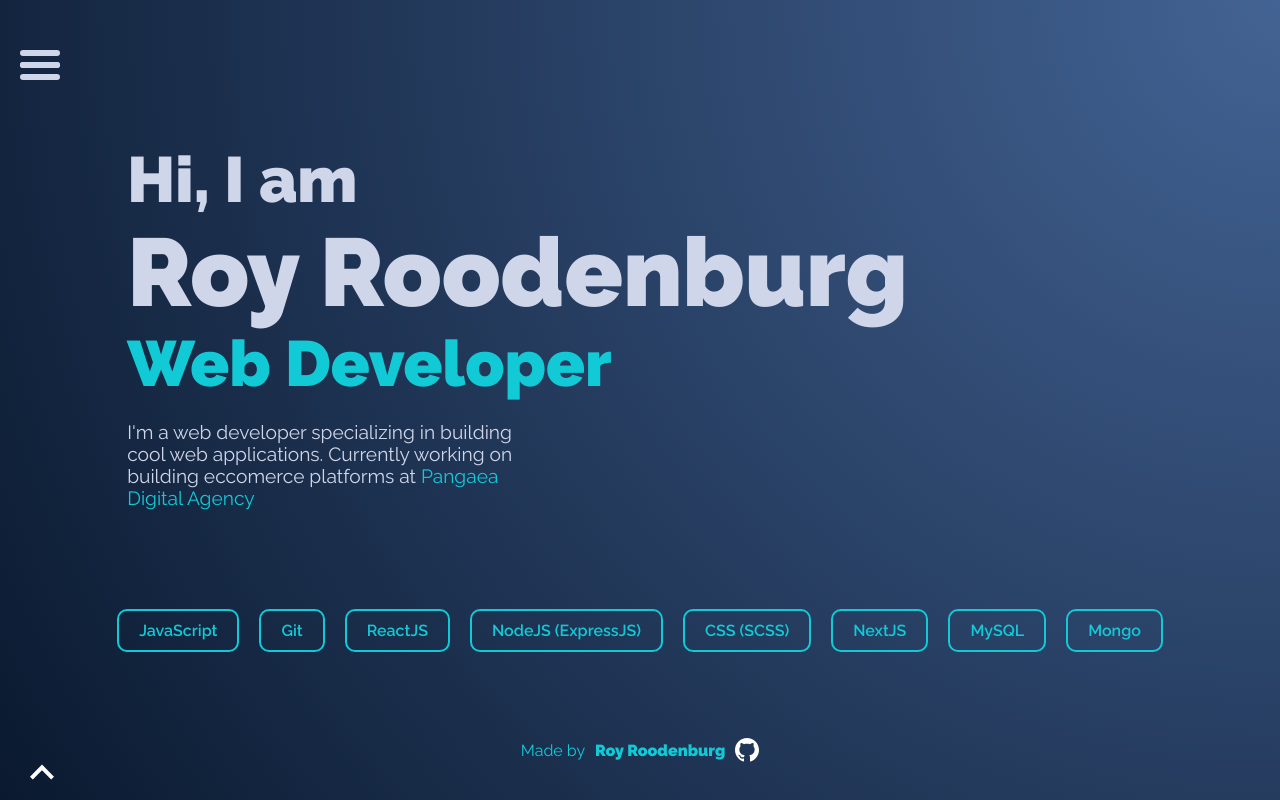
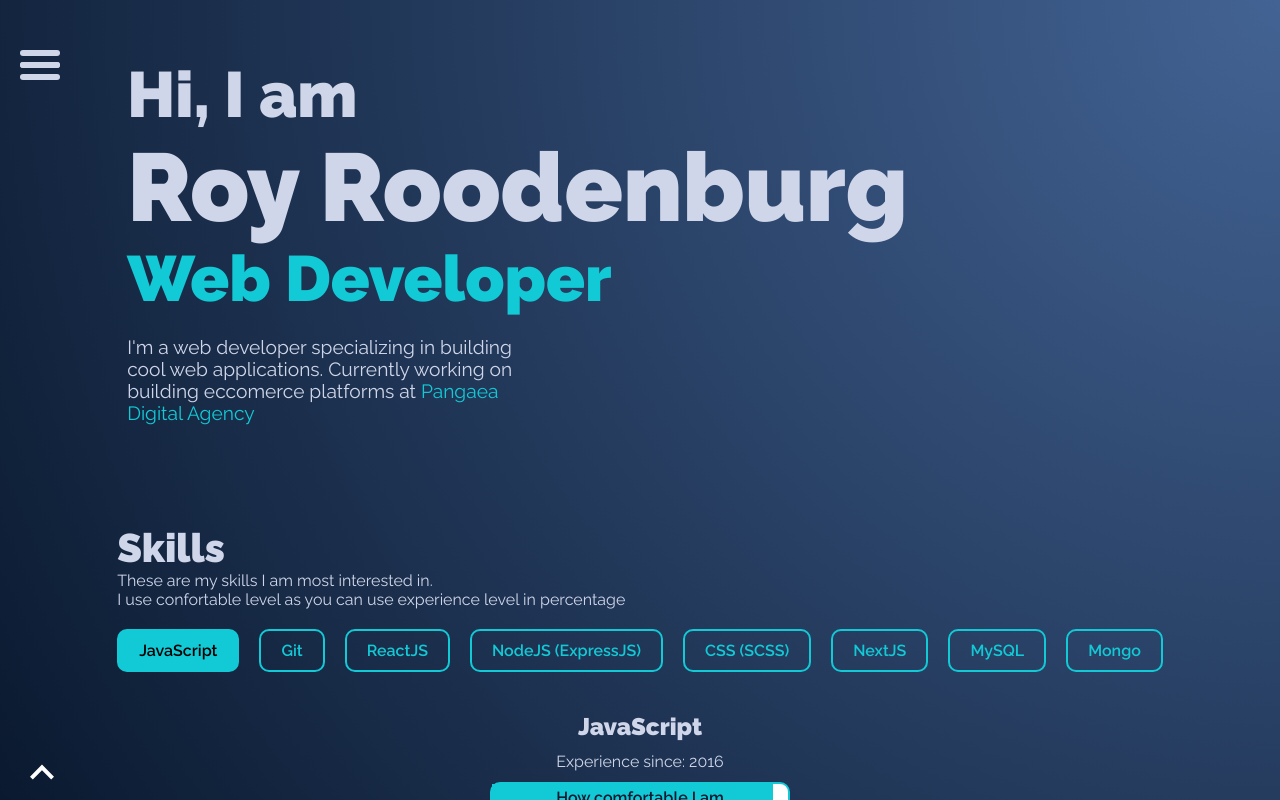
Before and after one commit to HRRood/PortfolioNext, a Next.js app: page / in a window 1280 px wide. Built offline with nearby package versions, Linux system fonts and the light colour scheme; a web font is replaced by a local one.

Commit message:
added text to skills, changed some styling

```diff
--- a/components/global/SkillList/SkillList.tsx
+++ b/components/global/SkillList/SkillList.tsx
@@ -5,13 +5,24 @@ import SkillListData from "../../../utils/data/SkillList.json";
 import { SkillListType } from "../../../@types/SkillList";
 
 const SkillList = () => {
-  const [activeSkill, setActiveSkill] = useState<SkillListType | null>(null);
   const skills = SkillListData as SkillListType[];
+  const [activeSkill, setActiveSkill] = useState<SkillListType>(skills[0]);
   return (
-    <>
+    <div className={styles.skillList}>
+      <div>
+        <h2 className={styles.skillListTitle}>Skills</h2>
+        <p>
+          These are my skills I am most interested in. <br /> I use confortable level as you can use experience level in percentage
+        </p>
+      </div>
+
       <div className={styles.skillListContainer}>
         {skills.map((skill) => (
-          <div className={styles.skillListItem} key={skill.name} onClick={() => setActiveSkill(skill)}>
+          <div
+            className={`${styles.skillListItem} ${skill.name === activeSkill.name ? styles.activeSkill : ""}`}
+            key={skill.name}
+            onClick={() => setActiveSkill(skill)}
+          >
             <p>{skill.name}</p>
           </div>
         ))}
@@ -28,7 +39,7 @@ const SkillList = () => {
       ) : (
         <></>
       )}
-    </>
+    </div>
   );
 };
 
--- a/styles/components/SkillList.module.scss
+++ b/styles/components/SkillList.module.scss
@@ -1,8 +1,14 @@
 @import "../settings/settings.vars";
+
+.skillList {
+  margin-top: 100px;
+  display: flex;
+  flex-direction: column;
+  gap: 20px;
+}
 
 .skillListContainer {
   display: flex;
-  margin-top: 100px;
   align-items: center;
   justify-content: center;
   gap: 20px;
@@ -16,7 +22,9 @@
   border-radius: 10px;
   font-weight: 600;
   cursor: pointer;
+  transition: all 0.5s ease;
 
+  &.activeSkill,
   &:hover {
     background-color: $secondary;
     color: black;
@@ -25,6 +33,7 @@
 
 .skillDisplay {
   margin: 20px auto;
+  min-width: 300px;
   max-width: 300px;
   height: 100px;
   display: flex;
@@ -45,7 +54,7 @@
 .skillProgressBar {
   height: 100%;
   background-color: $secondary;
-  transition: all 0.2s ease;
+  transition: all 0.5s ease;
   color: $primary;
   font-weight: 600;
   display: flex;
@@ -64,3 +73,7 @@
   text-align: center;
   font-weight: 600;
 }
+
+.skillListTitle {
+  font-size: 40px;
+}
```
